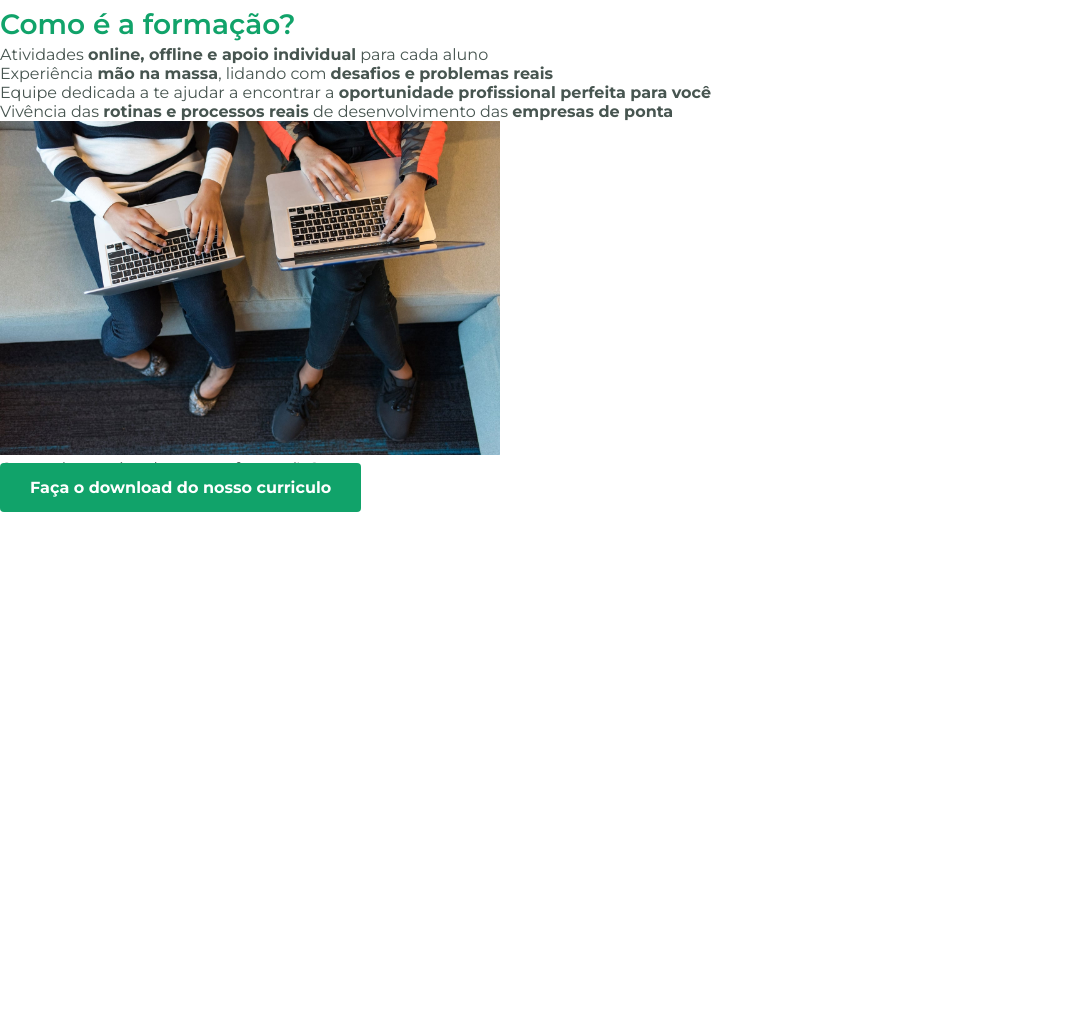
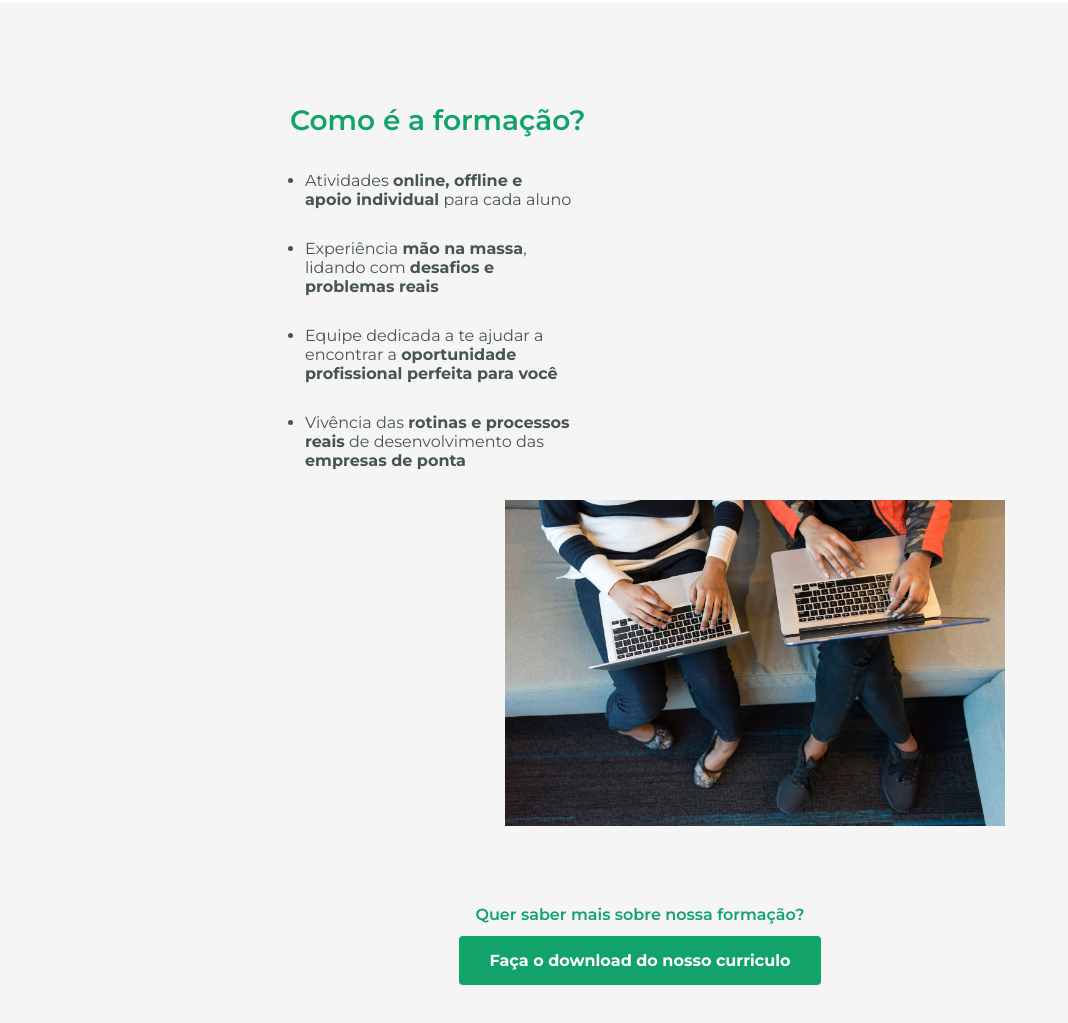
Before and after one commit to GabrielDevTrybe/Site-Da-Trybe, a plain HTML site: page index.html in a window 1280 px wide. Shown: the part 1423-2446 px from the top of the page, without its empty margins (0-1068 px from the left). Before the commit the page ends 2054 px from the top, so only its background shows below. Drawn offline with Linux system fonts and the light colour scheme.

Commit message:
finalizei a pagina

```diff
--- a/index.html
+++ b/index.html
@@ -99,22 +99,36 @@
 
 
     <!-- /*Sessao de como é a formação*/ -->
+    <section id="learning">
+        <div id="learning-left">
             <h2 class="trybe-green section-title">Como é a formação?</h2>
 
 
             <ul>
                 <li>Atividades <strong> online, offline e apoio individual</strong> para cada aluno</li>
-        <li>Experiência <strong>mão na massa</strong>, lidando com <strong>desafios e problemas reais</strong></li>
-        <li>Equipe dedicada a te ajudar a encontrar a <strong>oportunidade profissional perfeita para você</strong></li>
+                <li>Experiência <strong>mão na massa</strong>, lidando com <strong>desafios e problemas reais</strong>
+                </li>
+                <li>Equipe dedicada a te ajudar a encontrar a <strong>oportunidade profissional perfeita para
+                        você</strong>
+                </li>
                 <li>Vivência das <strong>rotinas e processos reais</strong> de desenvolvimento das <strong>empresas de
                         ponta</strong></li>
             </ul>
+        </div>
+
+        <div id="learning-right">
+            <img class="img-position" src="./images/AreaDeOffice.jpeg" alt="AreaDeOffice" width="500px">
+        </div>
+
+        <div class="clear">
+            <p>Quer saber mais sobre nossa formação?</p>
+            <a class="button" href="https://www.betrybe.com/formacao-desenvolvimento-web" target="_blank">Faça o
+                download do
+                nosso curriculo</a>
+        </div>
 
 
-    <img src="./images/AreaDeOffice.jpeg" alt="AreaDeOffice" width="500px">
-    <p>Quer saber mais sobre nossa formação?</p>
-    <a class="button" href="https://www.betrybe.com/formacao-desenvolvimento-web" target="_blank">Faça o download do
-        nosso curriculo</a>
+    </section>
     <br><br><br><br><br><br><br><br>
 
 </body>
--- a/style.css
+++ b/style.css
@@ -31,6 +31,8 @@ p, li {
     font-size: 28px;
     line-height: 42px;
     font-weight: 600;
+    position: relative;
+    right: -15px;
 }
 
 .testimonial-title{
@@ -53,6 +55,8 @@ p, li {
     font-weight: 700;
     text-align: center;
     text-decoration: none;
+    position: relative;
+    top: 27px;
 }
 
 #header{
@@ -124,3 +128,43 @@ p, li {
     margin: 1em;
 
 }
+
+#learning {
+    /* border: 3px solid red; */
+    background-color: #f5f5f5;
+    padding: 6em 275px;
+}
+
+#learning-left {
+    /* border: 3px solid red; */
+    float: left;
+    max-width: 45%;
+}
+
+#learning-left li {
+    margin: 30px;
+}
+
+#learning-right {
+    /* border: 3px solid red; */
+    float: right;
+    height: 325px;
+}
+
+.clear {
+/* border: 3px solid green; */
+clear: both;
+text-align: center;
+margin: 6em;
+position: relative;
+top: 80px;
+}
+
+.img-position{
+    height: 326px;
+}
+
+.clear p {
+    font-weight: 600;
+    color: #11a36a;
+}
```
Lines whose indentation alone changed are shown as unchanged.
